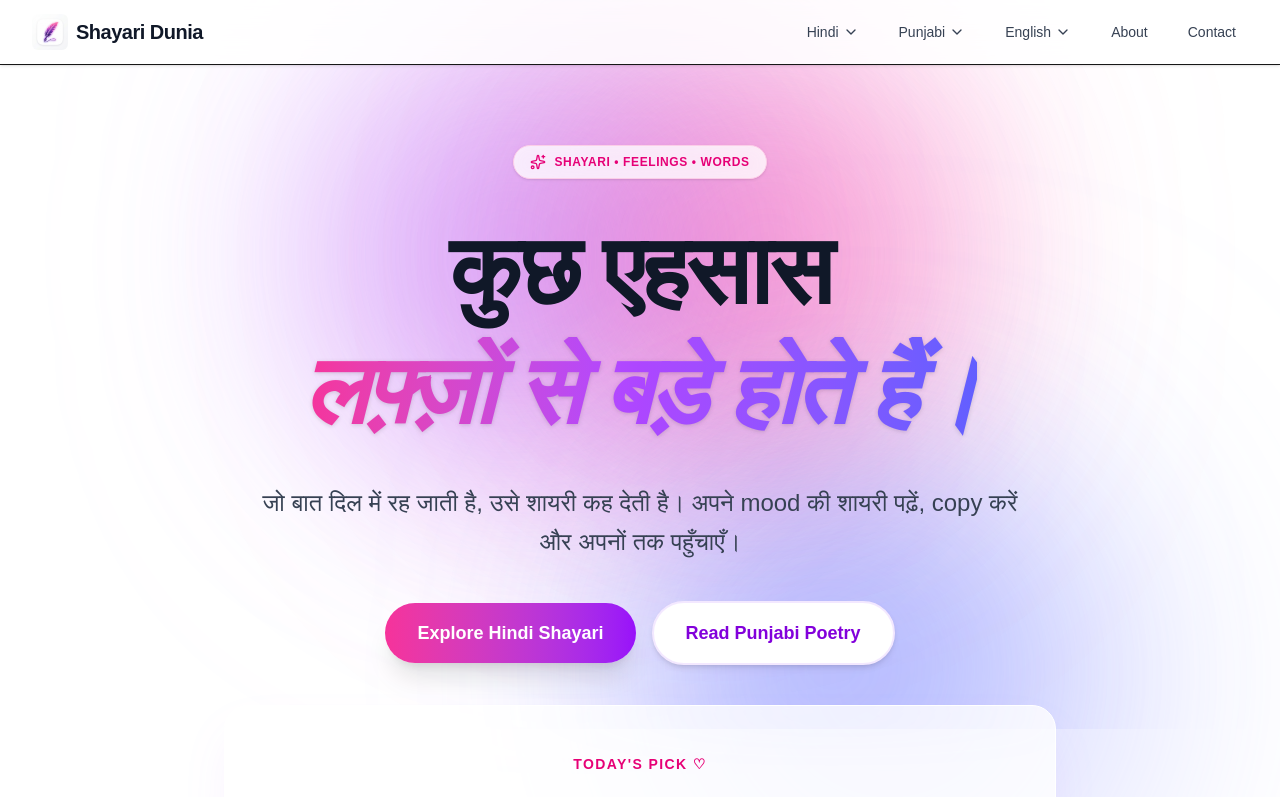
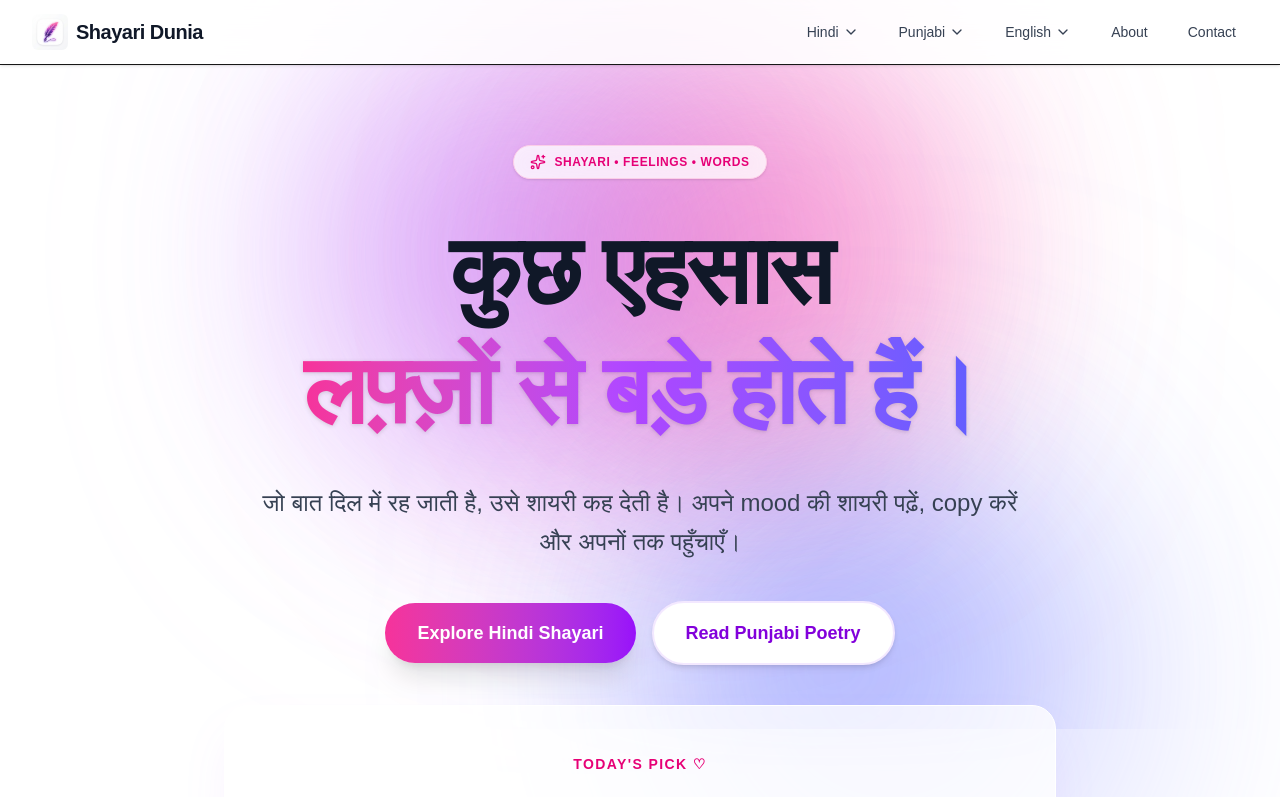
Before and after one commit to asbusiness276-cyber/shayaridunia, a Next.js app: page / in a window 1280 px wide. Shown: the top 797 px of the page. Built offline with nearby package versions, Linux system fonts and the light colour scheme.

Commit message:
fix: Fixed Hindi font rendering glitch by removing italic skew and reducing font weight

```diff
--- a/src/app/page.tsx
+++ b/src/app/page.tsx
@@ -45,9 +45,9 @@ export default function Home() {
           <span className="inline-flex items-center gap-2 px-4 py-2 rounded-full bg-white/80 backdrop-blur-sm border border-pink-200 text-pink-600 font-bold tracking-wider uppercase text-xs mb-8 shadow-sm">
             <Sparkles className="w-4 h-4" /> SHAYARI • FEELINGS • WORDS
           </span>
-          <h1 className="text-5xl md:text-7xl lg:text-8xl font-extrabold text-gray-900 mb-8 tracking-tight leading-tight">
+          <h1 className="text-5xl md:text-7xl lg:text-8xl font-bold text-gray-900 mb-8 tracking-tight leading-tight">
             कुछ एहसास <br />
-            <span className="text-transparent bg-clip-text bg-gradient-to-r from-pink-500 via-purple-500 to-indigo-500 italic drop-shadow-sm">लफ़्ज़ों से बड़े होते हैं।</span>
+            <span className="text-transparent bg-clip-text bg-gradient-to-r from-pink-500 via-purple-500 to-indigo-500 drop-shadow-sm">लफ़्ज़ों से बड़े होते हैं।</span>
           </h1>
           <p className="text-xl md:text-2xl text-gray-700 mb-10 max-w-3xl mx-auto leading-relaxed font-medium">
             जो बात दिल में रह जाती है, उसे शायरी कह देती है। अपने mood की शायरी पढ़ें, copy करें और अपनों तक पहुँचाएँ।
@@ -78,7 +78,7 @@ export default function Home() {
       <div className="max-w-7xl mx-auto px-4 sm:px-6 lg:px-8 mb-24">
         <div className="text-center mb-12">
           <span className="text-indigo-600 font-bold tracking-wider uppercase text-sm mb-2 block">EXPLORE MOODS</span>
-          <h2 className="text-4xl md:text-5xl font-extrabold text-gray-900 mb-4">आज दिल किस mood में है?</h2>
+          <h2 className="text-4xl md:text-5xl font-bold text-gray-900 mb-4">आज दिल किस mood में है?</h2>
         </div>
 
         <div className="grid grid-cols-2 md:grid-cols-3 lg:grid-cols-6 gap-4 lg:gap-6">
```
